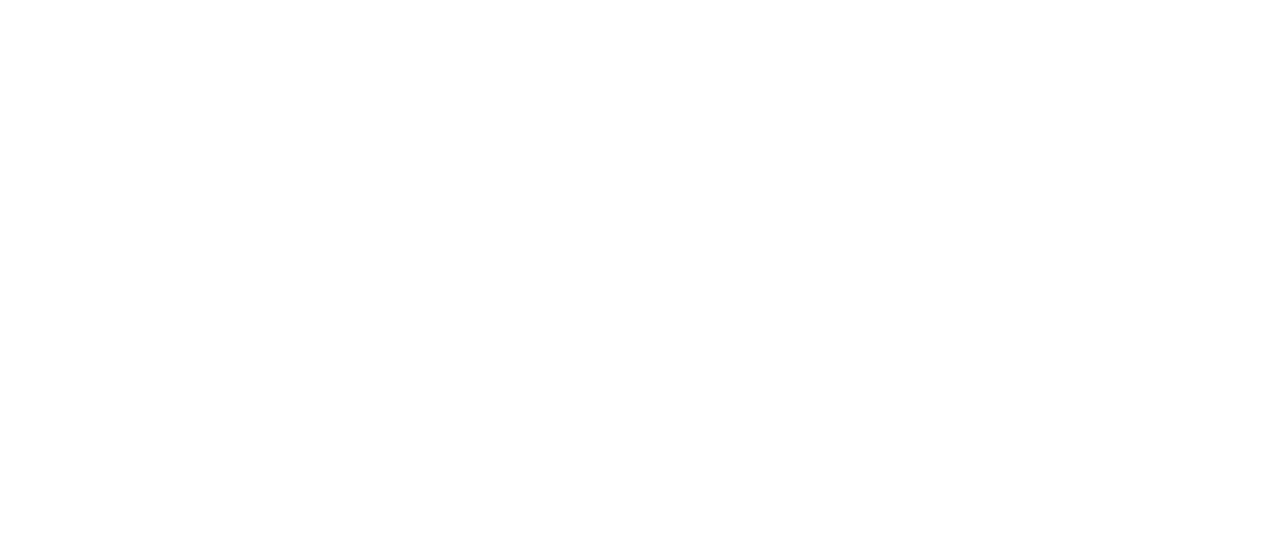
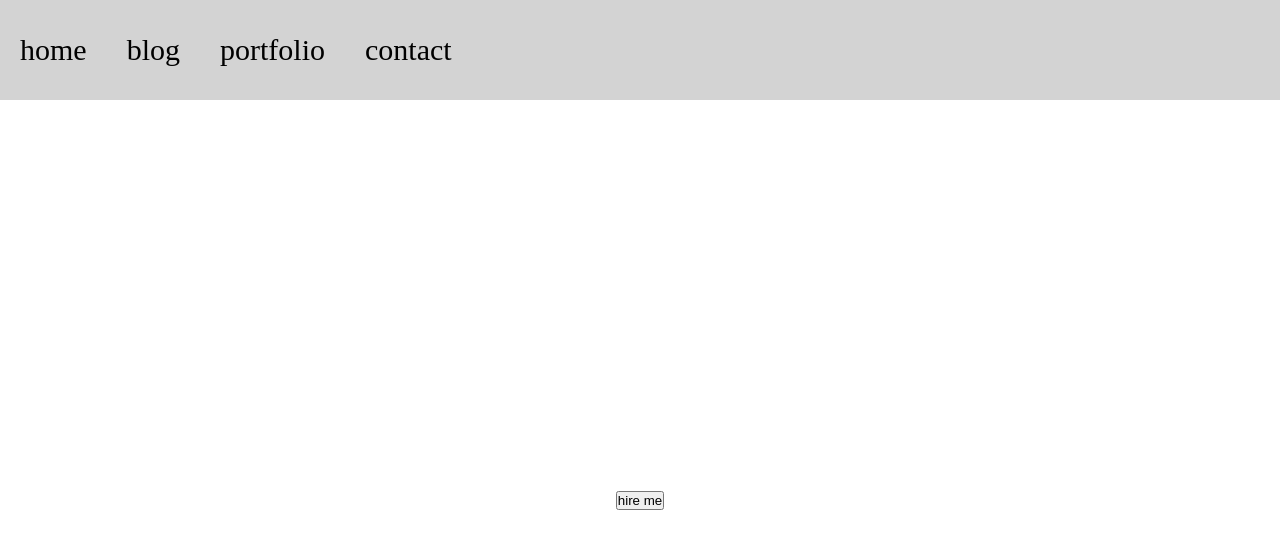
Before and after one commit to mahedi6666655555/mynew-website, a plain HTML site: page index.html in a window 1280 px wide. Drawn offline with Linux system fonts and the light colour scheme.

Commit message:
website done

```diff
--- a/index.html
+++ b/index.html
@@ -1,5 +1,6 @@
 <!DOCTYPE html>
 <html lang="en">
+
 <head>
     <meta charset="UTF-8">
     <meta http-equiv="X-UA-Compatible" content="IE=edge">
@@ -8,8 +9,22 @@
     <link rel="stylesheet" href="style.css">
     <link rel="shortcut icon" href="favicon.ico" type="image/x-icon">
 </head>
+
 <body>
 
+    <nav class="navbro">
 
-</body>
+        <ul>
+            <li><a href="https://github.com/mahedi6666655555/mynew-website" target="_blank">home</a></li>
+            <li><a href="https://google.com" target="_blank">blog</a></li>
+            <li><a href="#">portfolio</a></li>
+            <li><a href="#">contact</a></li>
+        </ul>
+    </nav>
+    <div class="container">
+        <div id="banner">
+            <button class="hireme">hire me</button>
+        </div>
+    </div>
+
 </html>
--- a/style.css
+++ b/style.css
@@ -0,0 +1,59 @@
+* {
+    margin: 0;
+    padding: 0;
+
+}
+
+nav {
+
+    display: flex;
+    width: 100%;
+    height: 100px;
+    background-color: lightgray;
+    align-items: center;
+
+}
+
+
+nav ul {
+    display: flex;
+    list-style: none;
+
+}
+
+li a {
+
+
+    text-decoration: none;
+    padding: 20px;
+    font-size: 30px;
+    color: rgb(0, 0, 0);
+}
+
+nav ul li a:hover {
+    border-radius: 25px;
+    background-color: red;
+    transform: rotate(360deg);
+    transition: 2s linear 1ms;
+
+}
+
+.hireme:hover {
+    background-color: orangered;
+    padding: 20px 35px;
+    border: none;
+    border-radius: 25px;
+    transform: rotate(360deg);
+    transition: 9s;
+
+}
+
+.container {
+    display: flex;
+    justify-content: center;
+    align-items: center;
+    width: 100%;
+    height: 100vh;
+
+
+}
```
